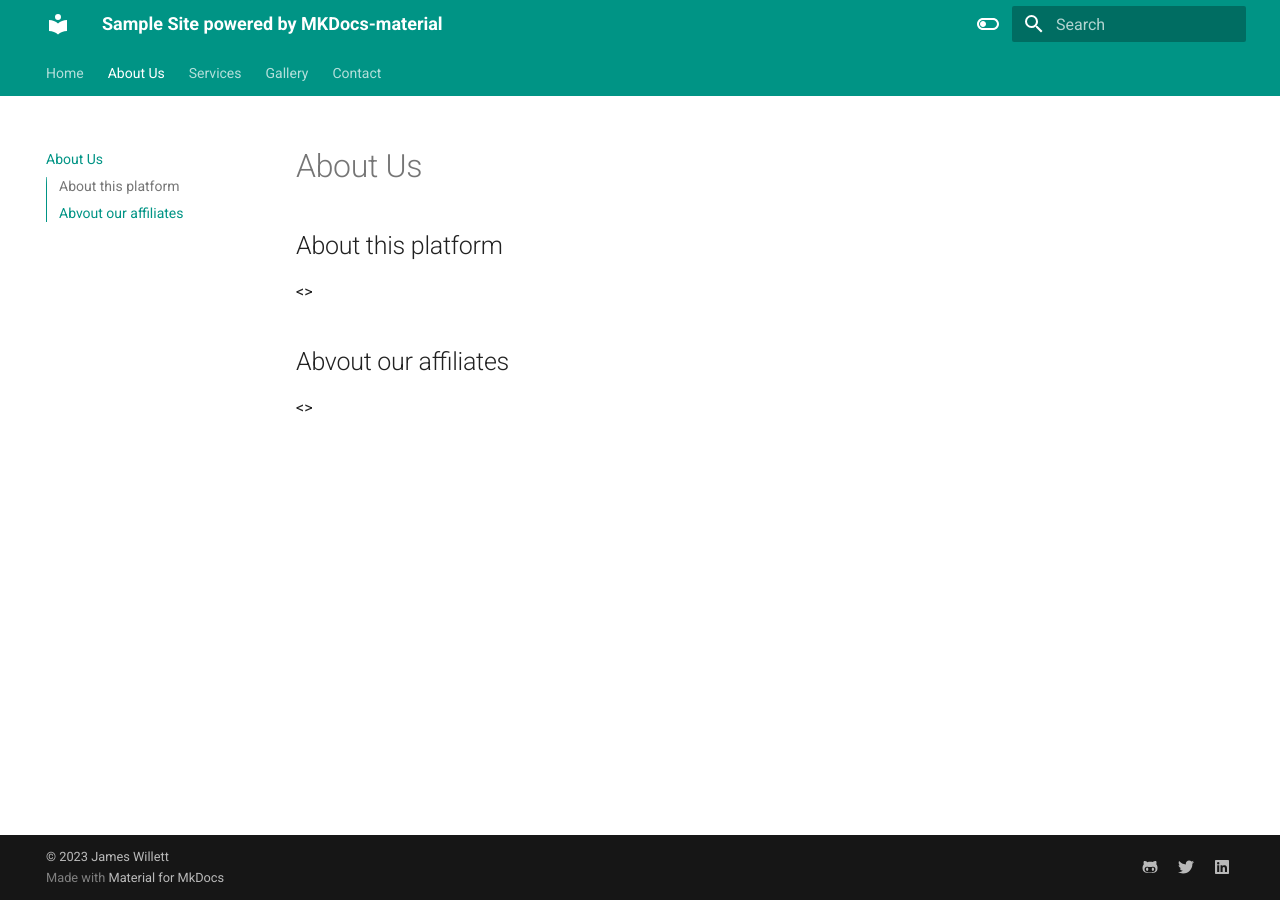
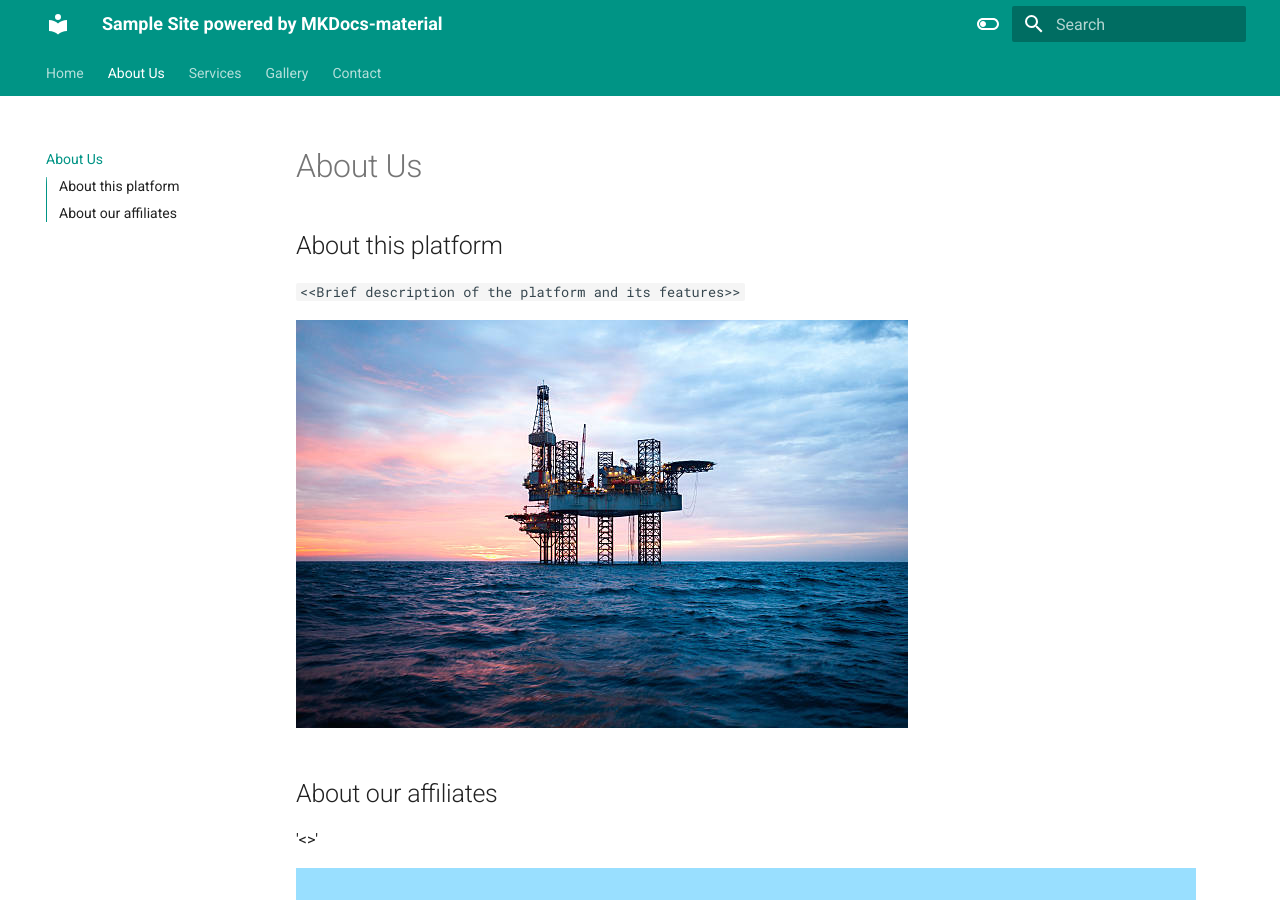
Before and after one commit to cassmastern/Sample-Site-powered-by-MKDocs-material, an MkDocs documentation site: the page built from docs/02_About Us.md, in a window 1280 px wide and 900 px high. Built offline with MkDocs 1.6.1 and Material for MkDocs 9.7.7, drawn with Linux system fonts in a browser that asks for light colours.

Commit message:
additional sample content and images

```diff
--- a/docs/02_About Us.md
+++ b/docs/02_About Us.md
@@ -2,8 +2,12 @@
 
 ## About this platform
 
-<<Brief description of the platform and its features>>
+`<<Brief description of the platform and its features>>`
 
-## Abvout our affiliates
+![Platform](img/platform.jpg)
 
-<<list by category with links to profiles>>
+## About our affiliates
+
+'<<list by category with links to profiles>>'
+
+![affiliates](img/affiliates/affiliates.png)
--- a/mkdocs.yml
+++ b/mkdocs.yml
@@ -12,6 +12,8 @@ theme:
     - content.code.annotation
     - content.code.copy
   language: en
+  plugins:
+  - glightbox
   palette:
     - scheme: default
       toggle:
@@ -35,6 +37,8 @@ extra:
       link: https://www.linkedin.com/in/willettjames
 
 markdown_extensions:
+  - attr_list
+  - md_in_html
   - pymdownx.highlight:
       anchor_linenums: true
   - pymdownx.inlinehilite
```
Also changed, not shown: docs/img/affiliates/affiliates.png (added), docs/img/platform.jpg (added).
